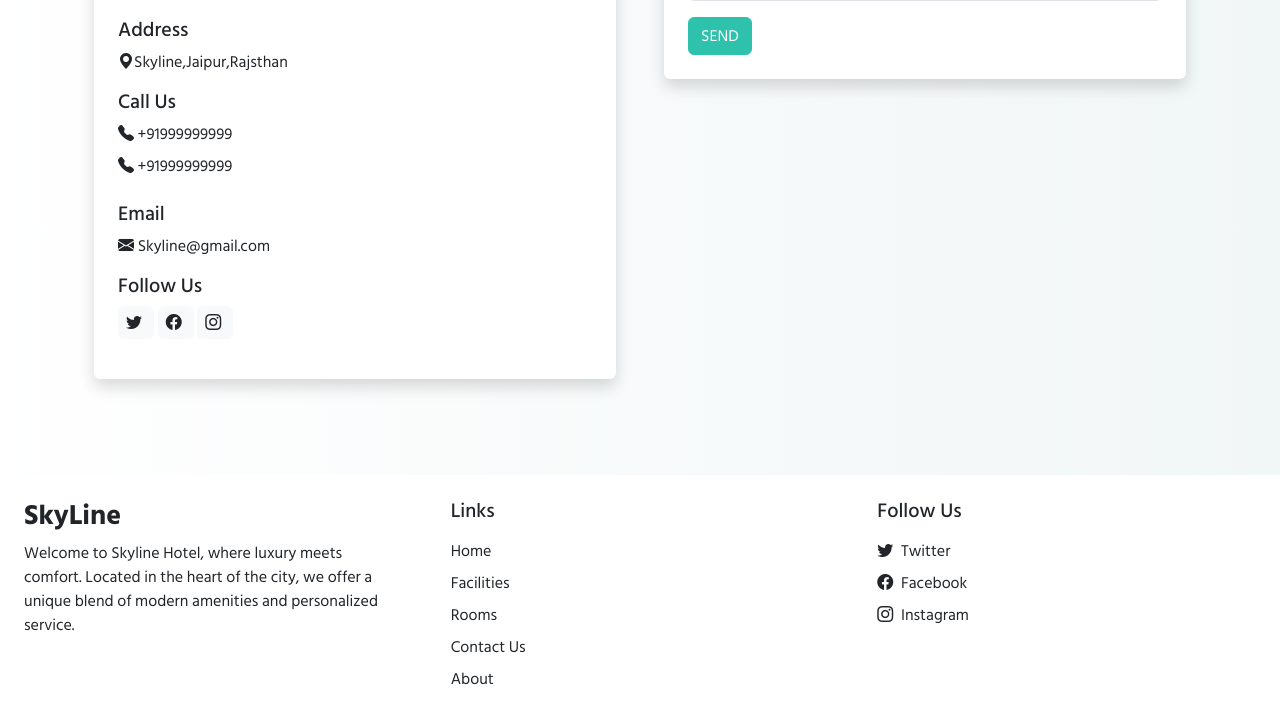
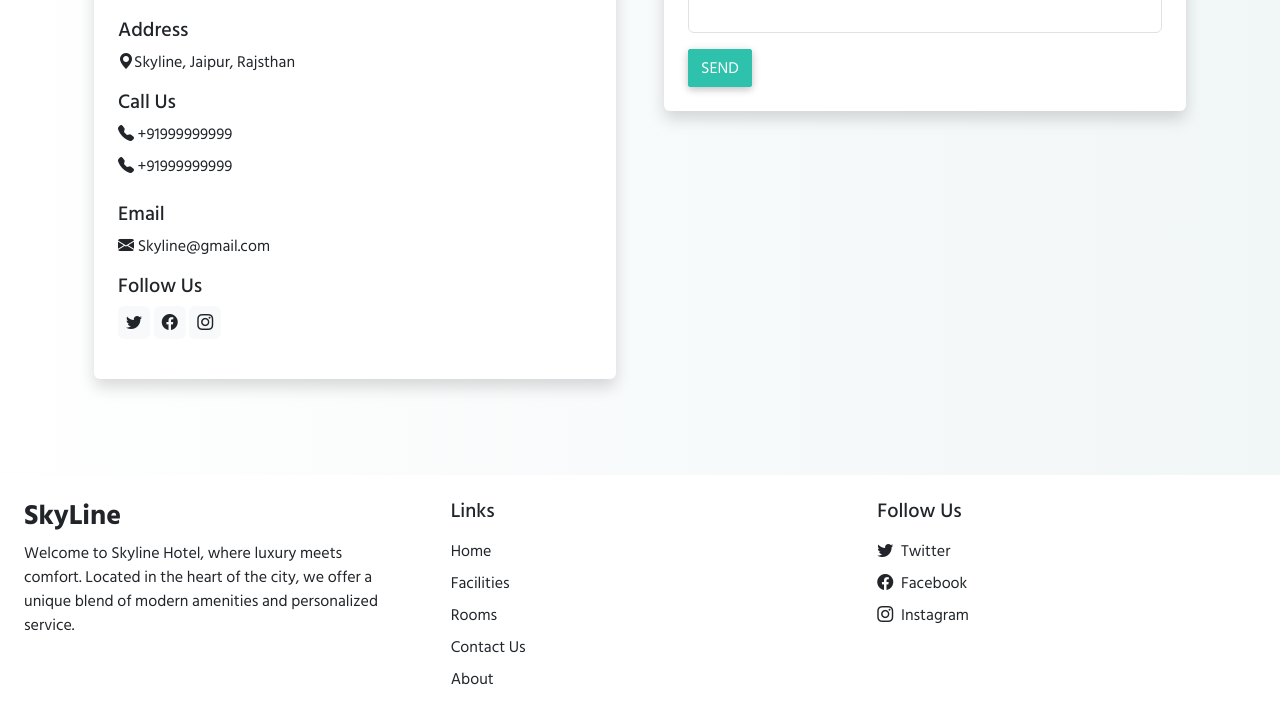
Before and after one commit to devashishsoni98/Web-Based-Skyline-Management-System, a PHP site: page /contact.html in a window 1280 px wide. Shown: the part 787-1509 px from the top of the page. Run offline with PHP 8.4, Linux system fonts and the light colour scheme; some web fonts are replaced.

Commit message:
more css

```diff
--- a/CSS/common.css
+++ b/CSS/common.css
@@ -64,6 +64,9 @@ input[type="number"] {
   transition: .3s ease-in-out;
 }
 
+.c-pointer{
+  cursor: pointer;
+}
 /*INDEX PAGE*/
 .fw-5 {
   font-weight: 500;
@@ -182,6 +185,15 @@ input[type="number"] {
   cursor: pointer;
 }
 
+.hover-effect-sm{
+  transition: .3s ease-in-out;
+}
+.hover-effect-sm:hover{
+  transform: scale(1.025);
+  cursor: pointer;
+}
+
+
 
 /* FACILITIES */
 
--- a/contact.html
+++ b/contact.html
@@ -42,49 +42,56 @@
             ></iframe>
 
             <h5>Address</h5>
+            <div class="effect">
             <i class="bi bi-geo-alt-fill"></i
             ><a
               href="https://maps.app.goo.gl/jhXSqsSmHRxwJ1936"
               target="_blank"
               class="d-inline-block text-decoration-none text-dark mb-2"
             >
-              Skyline,Jaipur,Rajsthan
+               Skyline, Jaipur, Rajsthan
             </a>
+          </div>
 
             <h5 class="mt-2">Call Us</h5>
+            <div class="effect">
             <a
               href="tel: +91999999999"
               class="d-inline-block mb-2 text-decoration-none text-dark"
               ><i class="bi bi-telephone-fill"></i> +91999999999</a
-            ><br />
+            ></div>
+            <div class="effect">
             <a
               href="tel: +91999999999"
               class="d-inline-block text-decoration-none text-dark"
               ><i class="bi bi-telephone-fill"></i> +91999999999</a
             >
+          </div>
 
-            <h5 class="mt-4">Email</h5>
+          <h5 class="mt-4">Email</h5>
+          <div class="effect">
             <i class="bi bi-envelope-fill"></i>
             <a
               href="mailto: vaman.jain17@gmail.com"
               class="d-inline-block mb-2 text-decoration-none text-dark"
               >Skyline@gmail.com</a
             >
+          </div>
 
             <h5 class="mt-2">Follow Us</h5>
             <a href="#" class="d-inline-block mb-3">
-              <span class="badge bg-light text-dark fs-6 p-2"
-                ><i class="bi bi-twitter me-1"></i
+              <span class="badge bg-light text-dark fs-6 p-2 hover-effect"
+                ><i class="bi bi-twitter"></i
               ></span>
             </a>
             <a href="#" class="d-inline-block mb-3">
-              <span class="badge bg-light text-dark fs-6 p-2"
-                ><i class="bi bi-facebook me-1"></i
+              <span class="badge bg-light text-dark fs-6 p-2 hover-effect"
+                ><i class="bi bi-facebook"></i
               ></span>
             </a>
             <a href="#" class="d-inline-block mb-3">
-              <span class="badge bg-light text-dark fs-6 p-2"
-                ><i class="bi bi-instagram me-1"></i
+              <span class="badge bg-light text-dark fs-6 p-2 hover-effect"
+                ><i class="bi bi-instagram"></i
               ></span>
             </a>
           </div>
@@ -93,6 +100,7 @@
           <div class="bg-white rounded shadow p-4">
             <form action="">
               <h5>Send a Message</h5>
+              <img src="" alt="">
               <div class="mt-3">
                 <label class="form-label" style="font-weight: 500">Name</label>
                 <input type="text" class="form-control shadow-none" />
@@ -117,7 +125,7 @@
                   style="resize: none"
                 ></textarea>
               </div>
-              <button type="submit" class="btn text-white custom-bg mt-3">
+              <button type="submit" class="btn text-white custom-bg mt-3 custom-btn-g">
                 SEND
               </button>
             </form>
```
Also changed, not shown: rooms.html (+12 -12 lines).
